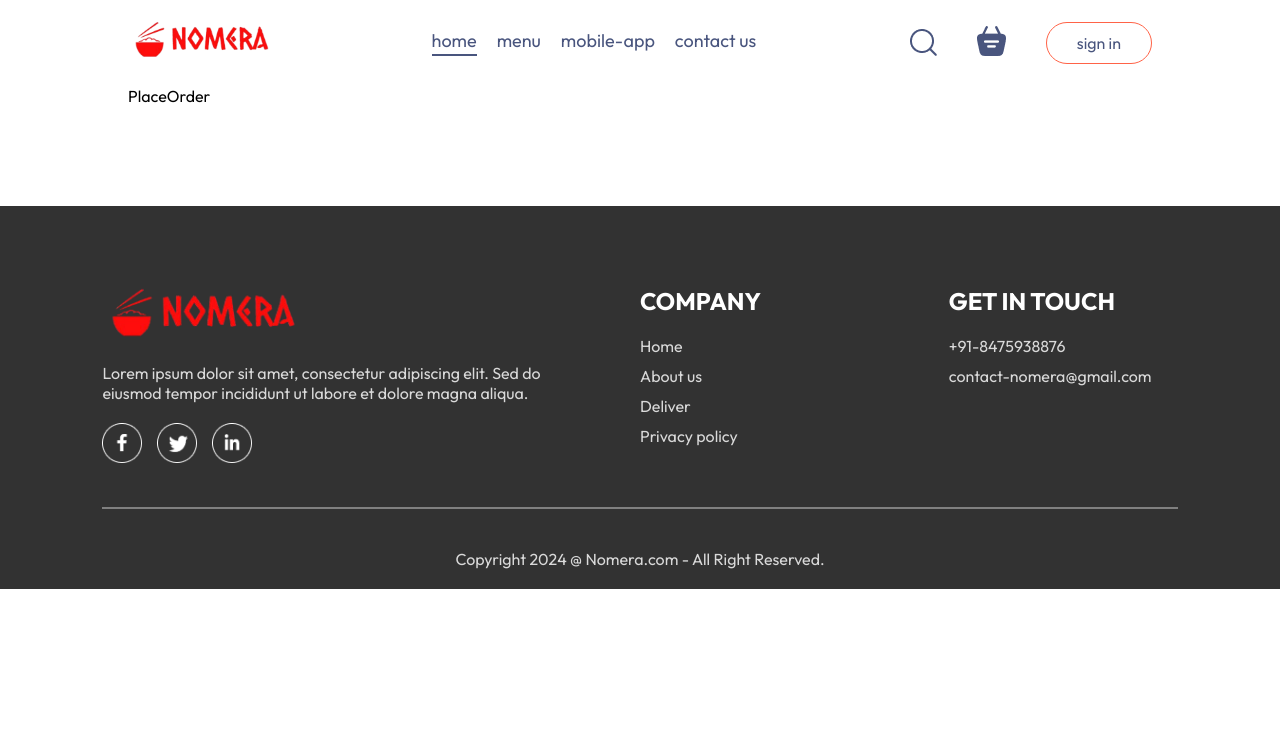
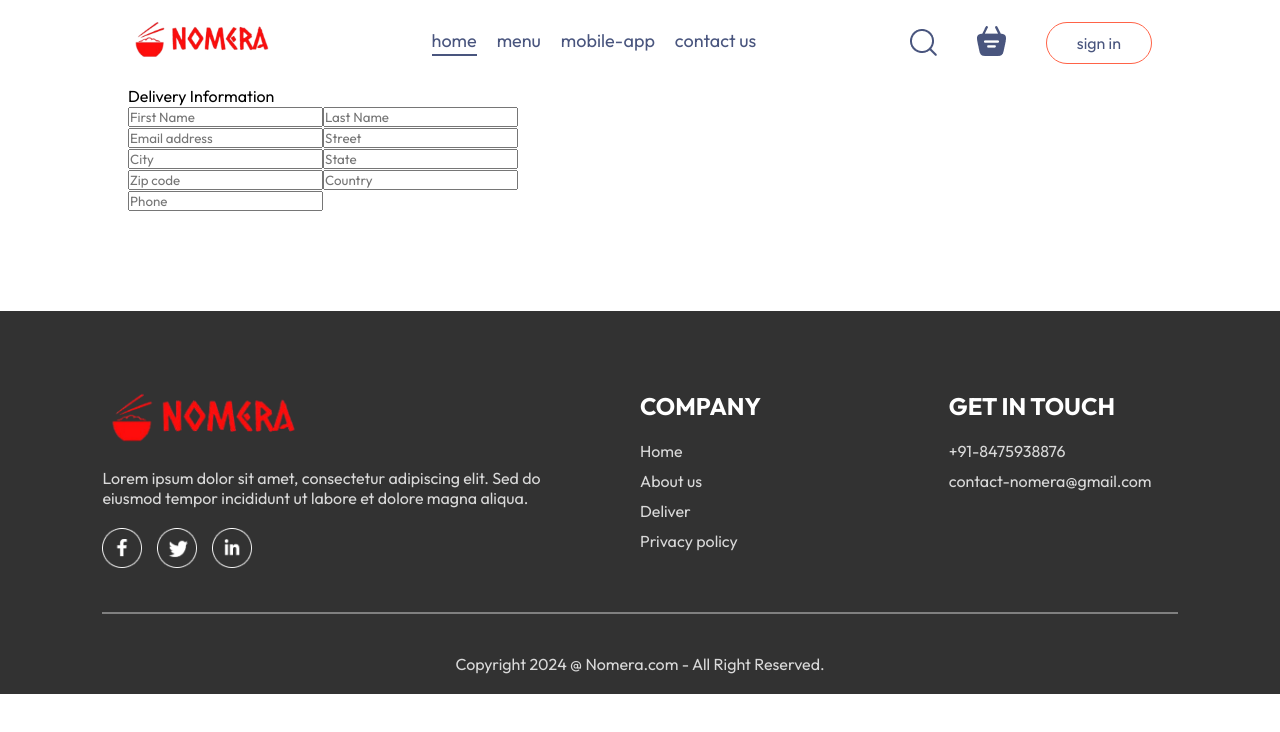
Before and after one commit to abhiraminair2004/NOMERA-Food-Delivery, a React (Vite) app in the folder frontend/: page /order in a window 1280 px wide. Shown: the top 732 px of the page. Built offline with nearby package versions, Linux system fonts and the light colour scheme; a web font is replaced by a local one.

Commit message:
started place order

```diff
--- a/frontend/src/pages/Cart/Cart.jsx
+++ b/frontend/src/pages/Cart/Cart.jsx
@@ -1,8 +1,10 @@
 import React, { useContext } from "react";
 import "./Cart.css";
+import {useNavigate} from 'react-router-dom';
 import { StoreContext } from "../../context/StoreContext";
 const Cart = () => {
   const { cartItems, food_list, removeFromCart,getTotalCartAmount } = useContext(StoreContext);
+  const navigate= useNavigate();
   return (
     <div className="cart">
       <div className="cart-items">
@@ -53,7 +55,7 @@
               <b>${getTotalCartAmount()+2}</b>
             </div>
           </div>
-          <button>PROCEED TO CHECKOUT</button>
+          <button onClick={()=>navigate('/order')}>PROCEED TO CHECKOUT</button>
         </div>
         <div className="cart-promocode">
           <p>If you have a promo code, Enter it here</p>
--- a/frontend/src/pages/PlaceOrder/PlaceOrder.jsx
+++ b/frontend/src/pages/PlaceOrder/PlaceOrder.jsx
@@ -2,7 +2,29 @@
 import './PlaceOrder.css'
 const PlaceOrder = () => {
   return (
-    <div>PlaceOrder</div>
+    <form className='place-order'>
+      <div className="place-order-left">
+        <p className="title">Delivery Information</p>
+        <div className="multi-fields">
+          <input type="text" placeholder='First Name'/>
+          <input type="text" placeholder='Last Name'/>
+        </div>
+        <input type="text" placeholder='Email address'/>
+        <input type="text" placeholder='Street'/>
+        <div className="multi-fields">
+          <input type="text" placeholder='City'/>
+          <input type="text" placeholder='State'/>
+        </div>
+        <div className="multi-fields">
+          <input type="text" placeholder='Zip code'/>
+          <input type="text" placeholder='Country'/>
+        </div>
+        <input type="text" placeholder='Phone '/>
+      </div>
+      <div className="place-order-right">
+
+      </div>
+    </form>
   )
 }
 
```
